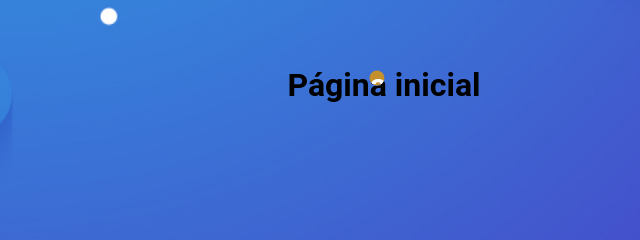
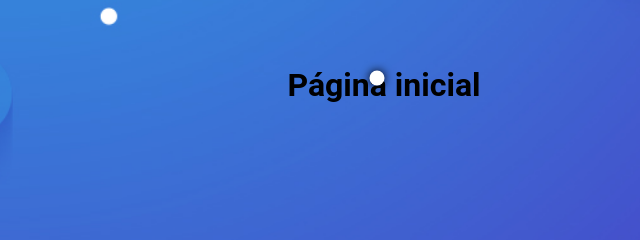
Before and after one commit to ItsYanko/seguramente, a website: page public/index.html in a window 1280 px wide. Shown: the part 315-555 px from the top of the page, 256-896 px from the left. Drawn offline with Linux system fonts and the light colour scheme.

Commit message:
fix cursor

```diff
--- a/public/assets/css/home.css
+++ b/public/assets/css/home.css
@@ -27,7 +27,7 @@ body {
     height: 15px;
     border-radius: 50%;
     background-color: #fff;
-    mix-blend-mode: difference;
+    box-shadow: 0 0 10px black;
     transform: translate(-50%, -50%);
     pointer-events: none;
     transition: .25s width, .25s height;
--- a/public/assets/css/quiz.css
+++ b/public/assets/css/quiz.css
@@ -204,7 +204,7 @@ body {
     height: 15px;
     border-radius: 50%;
     background-color: #fff;
-    mix-blend-mode: difference;
+    box-shadow: 0 0 10px black;
     transform: translate(-50%, -50%);
     pointer-events: none;
     transition: .25s width, .25s height;
```
